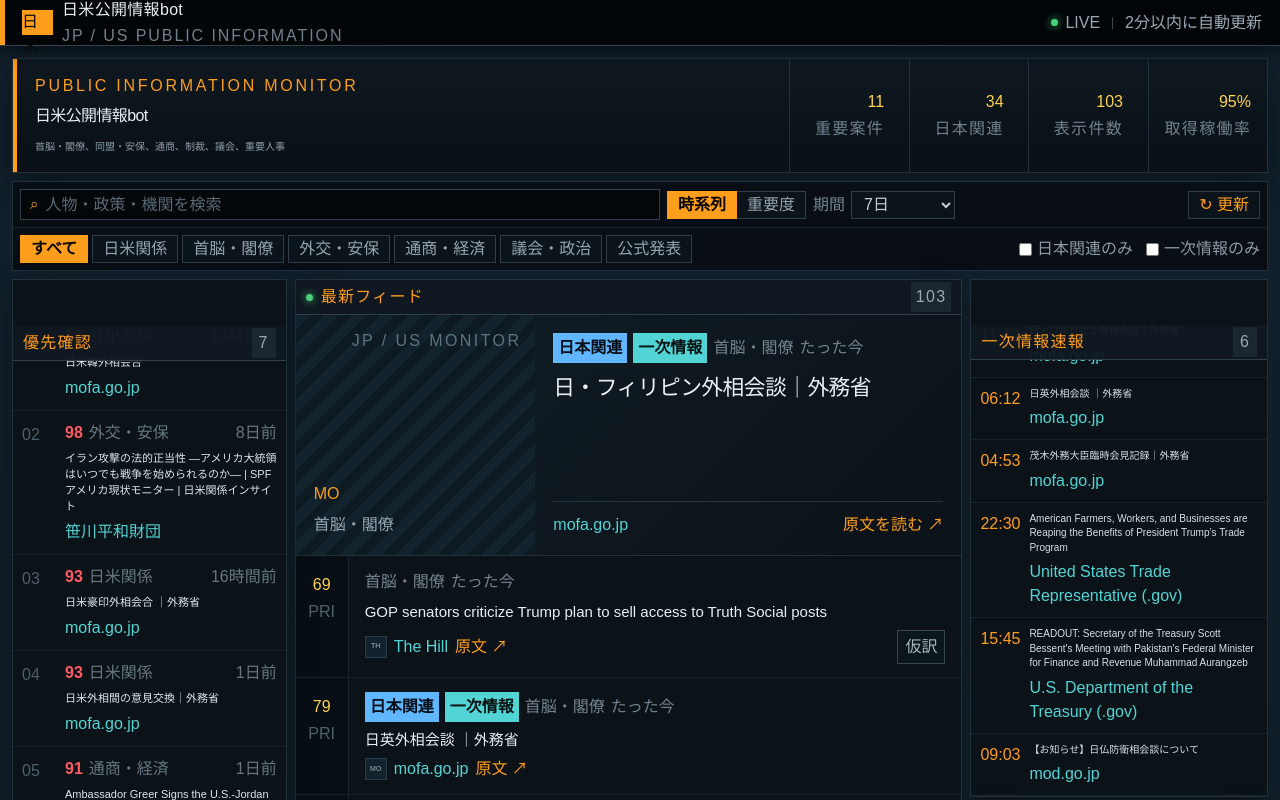
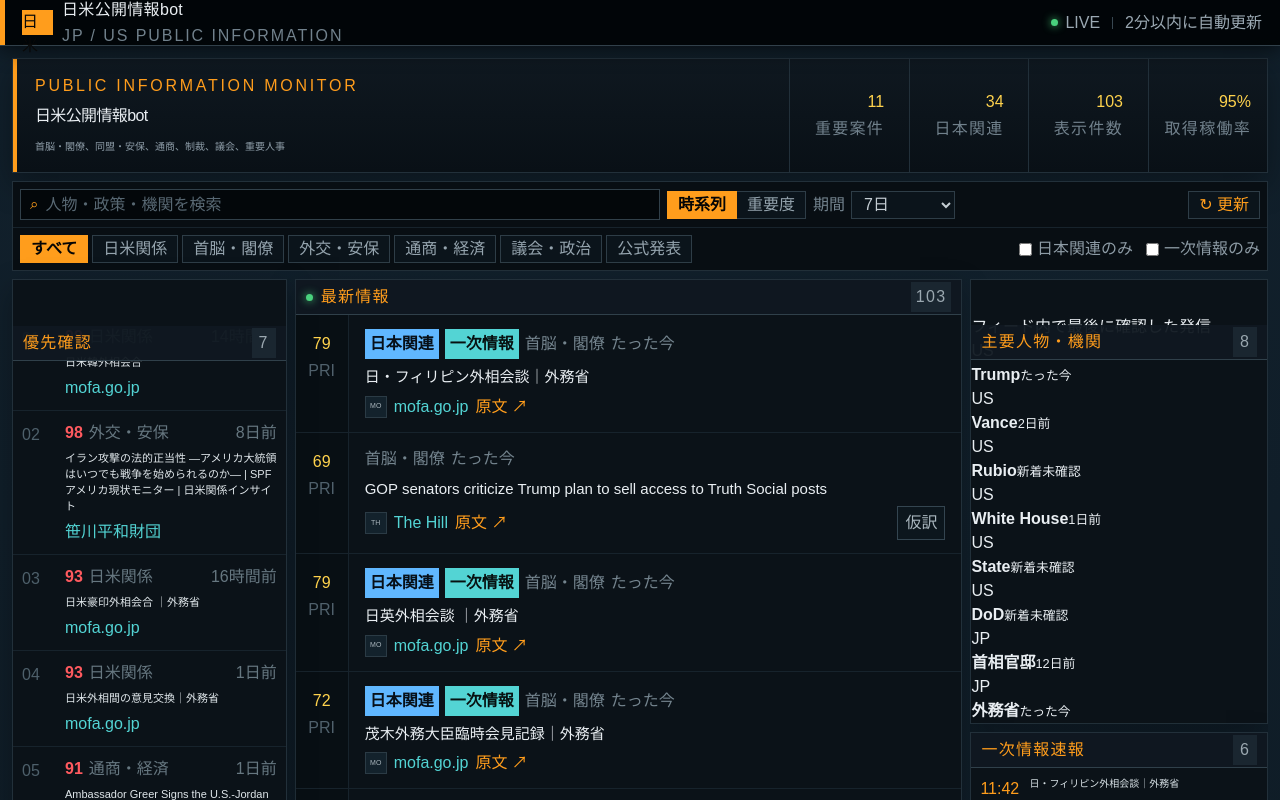
Before and after one commit to yosuke2001aoyama/us-japan-alert, a Next.js app: page / in a window 1280 px wide. Shown: the top 800 px of the page. Built offline with nearby package versions, Linux system fonts and the light colour scheme; no server answers.

Commit message:
Unify latest feed and add principal monitoring

```diff
--- a/app/dashboard.tsx
+++ b/app/dashboard.tsx
@@ -30,6 +30,8 @@ type Feed = {
   };
 };
 
+type WatchTarget = { label: string; side: "US" | "JP"; terms: string[] };
+
 const EMPTY_DATE = new Date(0).toISOString();
 const fallback: Feed = { generatedAt: EMPTY_DATE, mode: "snapshot", sources: { ok: 0, failed: 0, total: 0 }, items: [] };
 const categories = ["すべて", "日米関係", "首脳・閣僚", "外交・安保", "通商・経済", "議会・政治", "公式発表"];
@@ -39,6 +41,16 @@ const windows = [
   { label: "7日", value: 7 },
   { label: "30日", value: 30 },
   { label: "すべて", value: 0 },
+];
+const watchTargets: WatchTarget[] = [
+  { label: "Trump", side: "US", terms: ["trump", "donald trump", "トランプ"] },
+  { label: "Vance", side: "US", terms: ["vance", "jd vance", "j.d. vance", "ヴァンス"] },
+  { label: "Rubio", side: "US", terms: ["rubio", "marco rubio", "ルビオ"] },
+  { label: "White House", side: "US", terms: ["white house", "ホワイトハウス"] },
+  { label: "State", side: "US", terms: ["department of state", "state department", "米国務省", "国務省"] },
+  { label: "DoD", side: "US", terms: ["department of defense", "defense.gov", "pentagon", "米国防総省", "国防総省"] },
+  { label: "首相官邸", side: "JP", terms: ["首相官邸", "kantei", "内閣総理大臣"] },
+  { label: "外務省", side: "JP", terms: ["外務省", "mofa", "ministry of foreign affairs of japan"] },
 ];
 
 function relativeTime(value: string) {
@@ -122,10 +134,15 @@ export default function Dashboard() {
 
   const priorityItems = useMemo(() => [...filtered].sort((a, b) => b.priority - a.priority || +new Date(b.publishedAt) - +new Date(a.publishedAt)).slice(0, 7), [filtered]);
   const officialItems = filtered.filter((item) => item.official).slice(0, 6);
+  const watchRows = useMemo(() => watchTargets.map((target) => {
+    const item = feed.items.find((candidate) => {
+      const haystack = `${candidate.title} ${candidate.summary} ${candidate.source}`.toLowerCase();
+      return target.terms.some((term) => haystack.includes(term.toLowerCase()));
+    });
+    return { ...target, item };
+  }), [feed.items]);
   const important = filtered.filter((item) => item.priority >= 80).length;
   const japanCount = filtered.filter((item) => item.japanRelated).length;
-  const lead = filtered[0];
-  const streamItems = filtered.slice(1);
   const healthPercent = feed.sources.total ? Math.round((feed.sources.ok / feed.sources.total) * 100) : 0;
 
   return (
@@ -180,14 +197,21 @@ export default function Dashboard() {
         </aside>
 
         <section className="main-feed panel">
-          <PanelHeading label="最新フィード" count={filtered.length} live />
+          <PanelHeading label="最新情報" count={filtered.length} live />
           {loading && !feed.items.length && <div className="empty">政策情報を収集中…</div>}
           {!loading && filtered.length === 0 && <div className="empty">この条件に該当する重要情報はありません。</div>}
-          {lead && <LeadStory item={lead} />}
-          <div className="story-list">{streamItems.map((item) => <Story key={item.id} item={item} />)}</div>
+          <div className="story-list">{filtered.map((item) => <Story key={item.id} item={item} />)}</div>
         </section>
 
         <aside className="intel-column">
+          <section className="panel watch-panel">
+            <PanelHeading label="主要人物・機関" count={watchRows.length} />
+            <div className="watch-caption">フィード内で最後に確認した発信</div>
+            <div className="watch-list">
+              {watchRows.map((row) => <WatchRow key={row.label} label={row.label} side={row.side} item={row.item} />)}
+            </div>
+          </section>
+
           <section className="panel official-panel">
             <PanelHeading label="一次情報速報" count={officialItems.length} />
             <div className="ticker-list">
@@ -235,44 +259,15 @@ function PriorityItem({ item, rank }: { item: Item; rank: number }) {
   </a>;
 }
 
+function WatchRow({ label, side, item }: { label: string; side: "US" | "JP"; item?: Item }) {
+  const content = <><span className={`watch-side ${side.toLowerCase()}`}>{side}</span><div><b>{label}</b><small>{item ? relativeTime(item.publishedAt) : "新着未確認"}</small></div><i className={item ? "seen" : "idle"} /></>;
+  return item
+    ? <a className="watch-row" href={item.url} target="_blank" rel="noreferrer" title={item.title}>{content}</a>
+    : <div className="watch-row muted" title="現在のフィード内に該当する発信がありません">{content}</div>;
+}
+
 function TickerItem({ item }: { item: Item }) {
   return <a className="ticker-item" href={item.url} target="_blank" rel="noreferrer"><time>{shortTime(item.publishedAt)}</time><div><h3>{item.title}</h3><span>{item.source}</span></div></a>;
-}
-
-function Visual({ item }: { item: Item }) {
-  const [failed, setFailed] = useState(false);
-  if (item.image && !failed) return <div className="visual"><img src={item.image} alt="" onError={() => setFailed(true)} /></div>;
-  return <div className="visual fallback" aria-hidden="true"><span>{item.source.slice(0, 2).toUpperCase()}</span><small>{item.category}</small></div>;
-}
-
-function LeadStory({ item }: { item: Item }) {
-  const [translation, setTranslation] = useState<string | null>(null);
-  const [translationOpen, setTranslationOpen] = useState(false);
-  const [translating, setTranslating] = useState(false);
-
-  async function toggleTranslation() {
-    if (translationOpen) return setTranslationOpen(false);
-    setTranslationOpen(true);
-    if (translation !== null) return;
-    setTranslating(true);
-    try {
-      const res = await fetch("/api/translate", { method: "POST", headers: { "content-type": "application/json" }, body: JSON.stringify({ text: [item.title, item.summary].filter(Boolean).join("\n\n") }) });
-      if (!res.ok) throw new Error();
-      setTranslation((await res.json()).translation || "仮訳を取得できませんでした。");
-    } catch { setTranslation("仮訳を取得できませんでした。原文をご確認ください。"); }
-    finally { setTranslating(false); }
-  }
-
-  return <article className="lead-story">
-    <a className="lead-visual-link" href={item.url} target="_blank" rel="noreferrer"><Visual item={item} /></a>
-    <div className="lead-content">
-      <div className="meta">{item.priority >= 80 && <b className="urgent-label">重要</b>}{item.japanRelated && <b className="jp-label">日本関連</b>}{item.official && <b className="official-label">一次情報</b>}<span>{item.category}</span><time>{relativeTime(item.publishedAt)}</time></div>
-      <h2><a href={item.url} target="_blank" rel="noreferrer">{item.title}</a></h2>
-      {item.summary && <p>{item.summary}</p>}
-      {translationOpen && <Translation text={translation} translating={translating} />}
-      <div className="lead-actions"><a href={item.url} target="_blank" rel="noreferrer">{item.source}<span>原文を読む ↗</span></a>{item.english && <button className="translate-button" onClick={toggleTranslation}>{translationOpen ? "仮訳を閉じる" : "仮訳"}</button>}</div>
-    </div>
-  </article>;
 }
 
 function Story({ item }: { item: Item }) {
```
